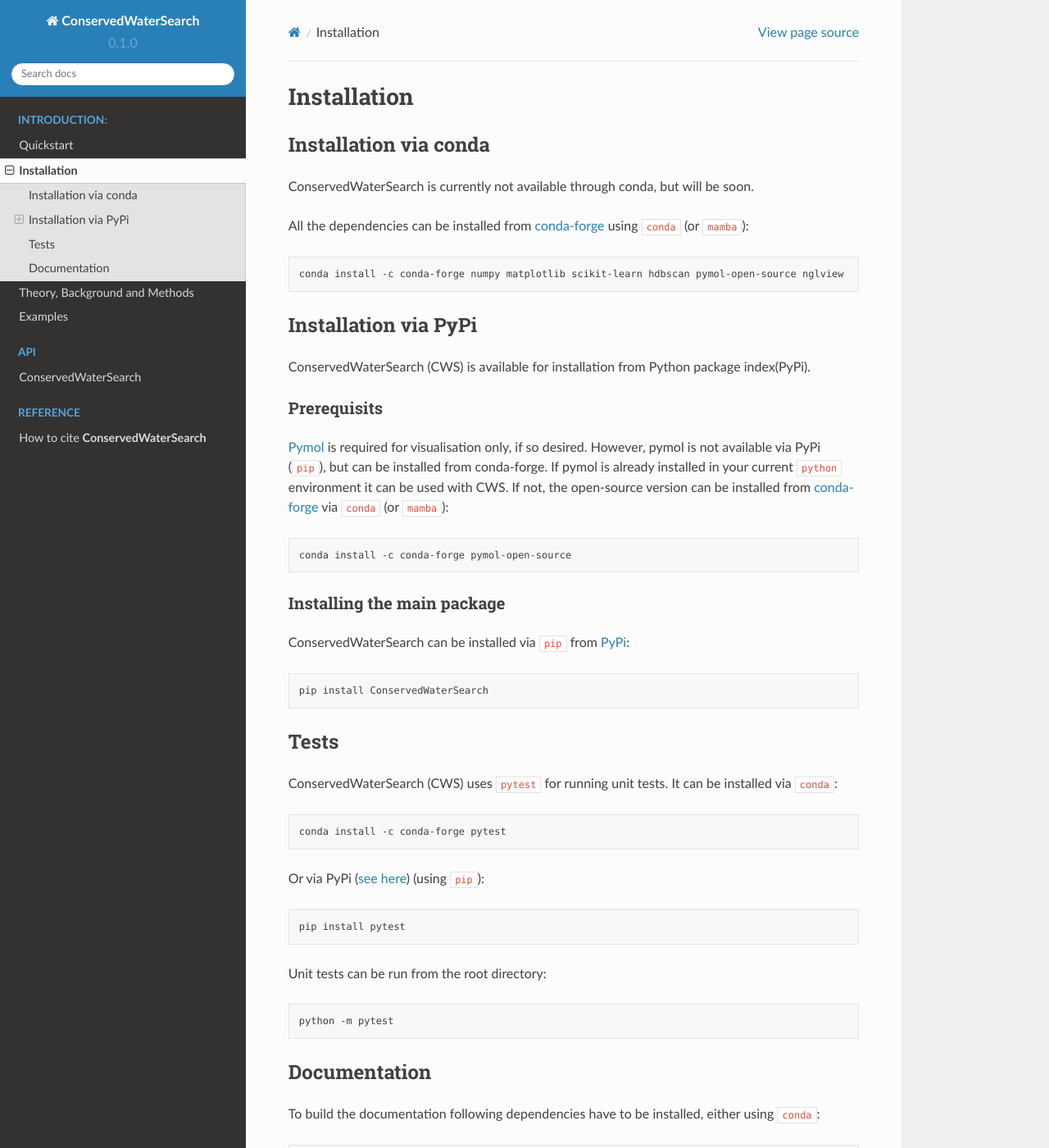
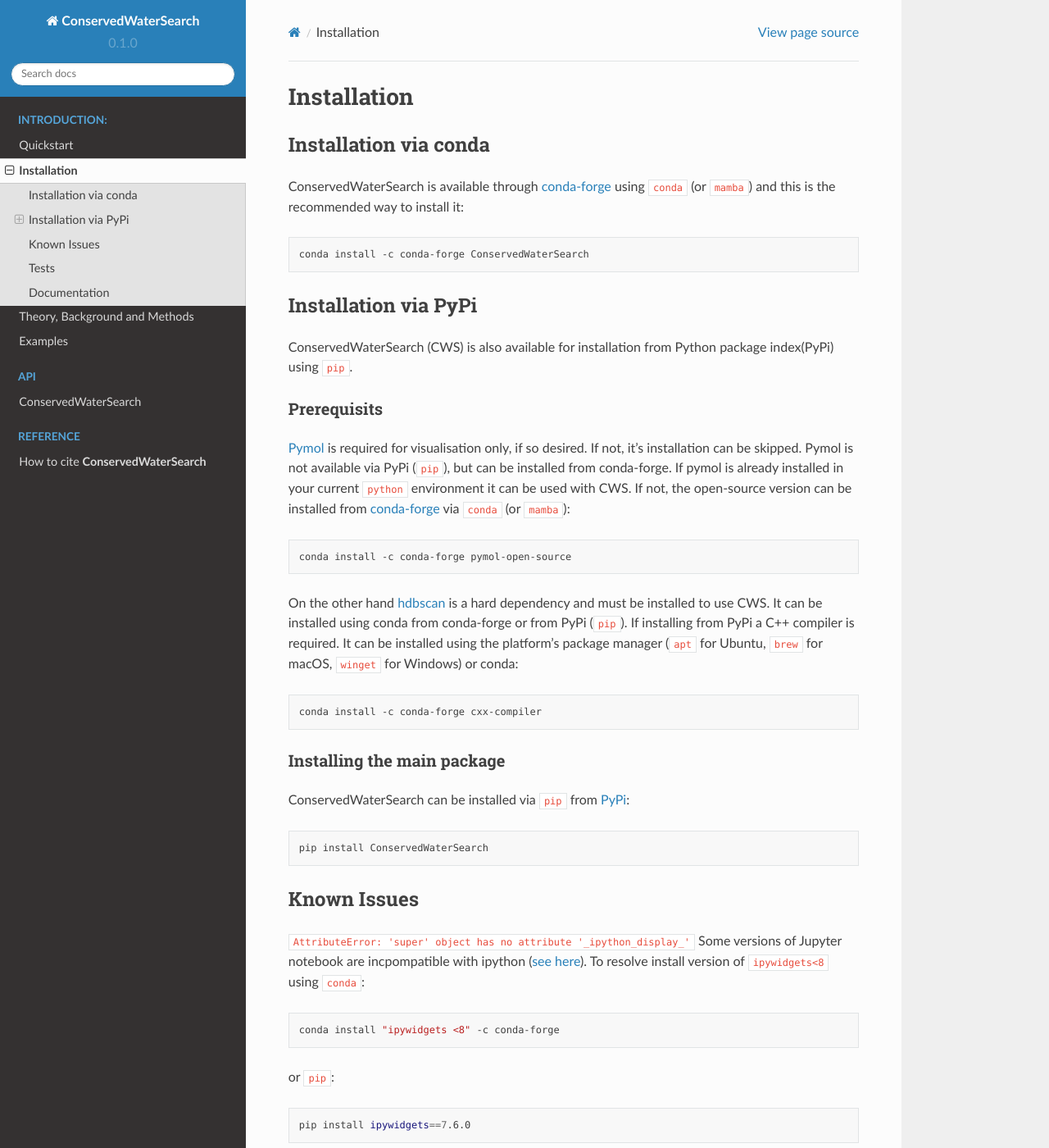
Before and after one commit to JecaTosovic/ConservedWaterSearch, a Sphinx documentation site: the page built from docs/source/installation.rst, in a window 1280 px wide and 1400 px high. Shown: the whole window at 82% size. Built offline with Sphinx 7.4.7 and the Read the Docs theme 2.0.0, drawn with Linux system fonts in a browser that asks for light colours.

Commit message:
Update installation docs for conda

```diff
--- a/docs/source/installation.rst
+++ b/docs/source/installation.rst
@@ -5,27 +5,31 @@
 Installation via conda
 ======================
 
-ConservedWaterSearch is currently not available through conda, but will be soon.
-
-All the dependencies can be installed from `conda-forge <https://conda-forge.org/>`_ using :code:`conda` (or :code:`mamba`):
+ConservedWaterSearch is available through `conda-forge <https://conda-forge.org/>`_ using :code:`conda` (or :code:`mamba`) and this is the recommended way to install it:
 
 .. code:: bash
 
-   conda install -c conda-forge numpy matplotlib scikit-learn hdbscan pymol-open-source nglview
+   conda install -c conda-forge ConservedWaterSearch
 
 Installation via PyPi
 =====================
 
-ConservedWaterSearch (CWS) is available for installation from Python package index(PyPi).
+ConservedWaterSearch (CWS) is also available for installation from Python package index(PyPi) using :code:`pip`.
 
 Prerequisits
 ------------
 
-`Pymol <https://pymol.org/2/>`_ is required for visualisation only, if so desired. However, pymol is not available via PyPi (:code:`pip`), but can be installed from conda-forge. If pymol is already installed in your current ``python`` environment it can be used with CWS. If not, the open-source version can be installed from `conda-forge <https://conda-forge.org/>`_ via :code:`conda` (or :code:`mamba`):
+`Pymol <https://pymol.org/2/>`_ is required for visualisation only, if so desired. If not, it's installation can be skipped. Pymol is not available via PyPi (:code:`pip`), but can be installed from conda-forge. If pymol is already installed in your current ``python`` environment it can be used with CWS. If not, the open-source version can be installed from `conda-forge <https://conda-forge.org/>`_ via :code:`conda` (or :code:`mamba`):
 
 .. code:: bash
 
    conda install -c conda-forge pymol-open-source
+
+On the other hand `hdbscan <https://hdbscan.readthedocs.io/en/latest/index.html>`_ is a hard dependency and must be installed to use CWS. It can be installed using conda from conda-forge or from PyPi (:code:`pip`). If installing from PyPi a C++ compiler is required. It can be installed using the platform's package manager (:code:`apt` for Ubuntu, :code:`brew` for macOS, :code:`winget` for Windows) or conda:
+
+.. code:: bash
+
+   conda install -c conda-forge cxx-compiler
 
 Installing the main package
 ---------------------------
@@ -35,6 +39,23 @@
 .. code:: bash
 
    pip install ConservedWaterSearch
+
+
+Known Issues
+============
+
+:code:`AttributeError: 'super' object has no attribute '_ipython_display_'`
+Some versions of Jupyter notebook are incpompatible with ipython (`see here <https://stackoverflow.com/questions/74279848/nglview-installed-but-will-not-import-inside-juypter-notebook-via-anaconda-navig>`_). To resolve install version of :code:`ipywidgets<8` using :code:`conda`:
+
+.. code:: bash
+
+   conda install "ipywidgets <8" -c conda-forge
+
+or :code:`pip`:
+
+.. code:: bash
+
+   pip install ipywidgets==7.6.0
 
 
 Tests
```
